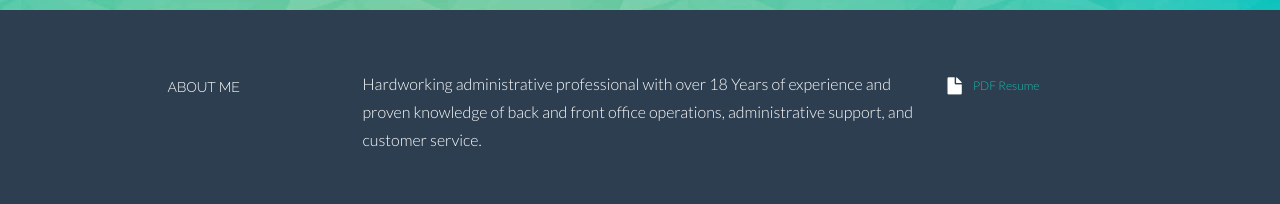
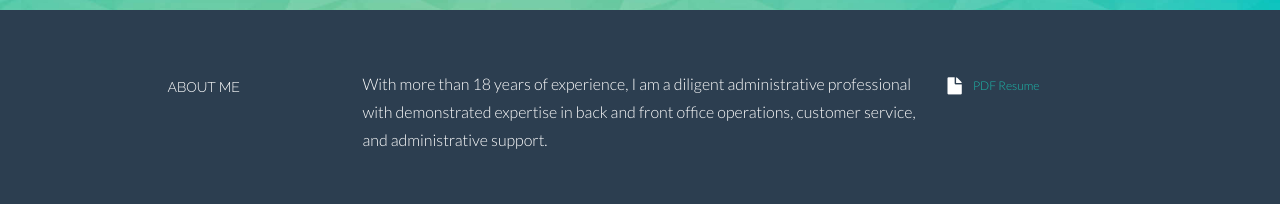
Before and after one commit to hkamani/resume-challenge, a plain HTML site: page index.html in a window 1280 px wide. Shown: the part 490-694 px from the top of the page. Drawn offline with Linux system fonts and the light colour scheme.

Commit message:
Updated Resume Details

```diff
--- a/index.html
+++ b/index.html
@@ -50,7 +50,7 @@
            <h5>ABOUT ME</h5>
          </div>
          <div class="col-lg-6">
-  <p>Hardworking administrative professional with over 18 Years of experience and proven knowledge of back and front office operations, administrative support, and customer service.</p>
+  <p>With more than 18 years of experience, I am a diligent administrative professional with demonstrated expertise in back and front office operations, customer service, and administrative support.</p>
   </div>
          <div class="col-lg-3">
            <p><a href="files/HIren Kamani Resume updated.pdf"><i class="icon-file"></i> <sm>PDF Resume</sm></a></p>
```
